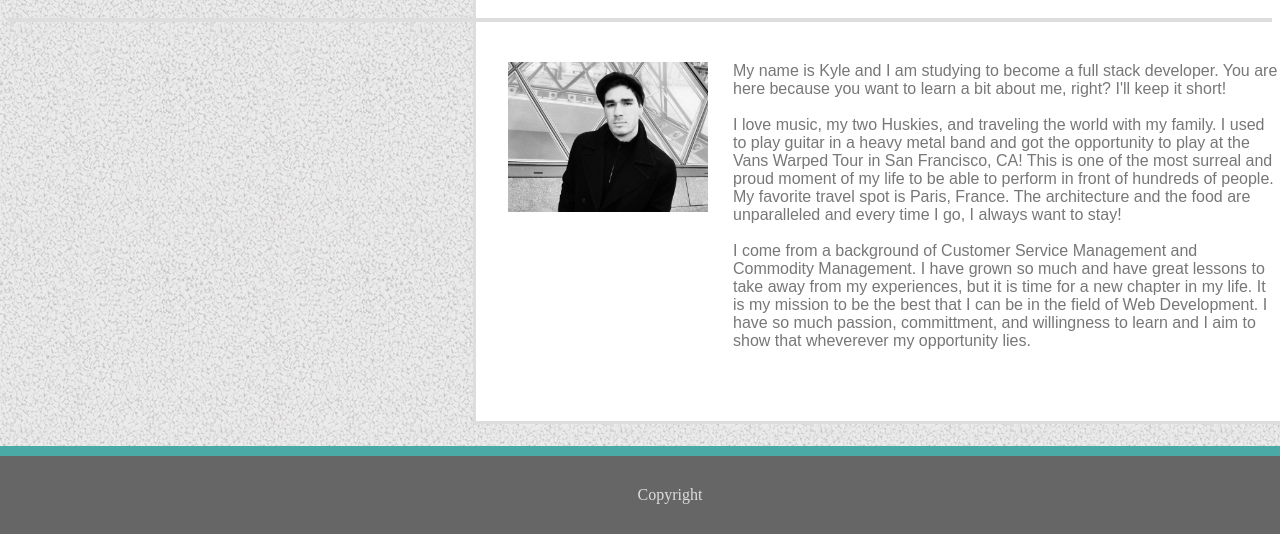
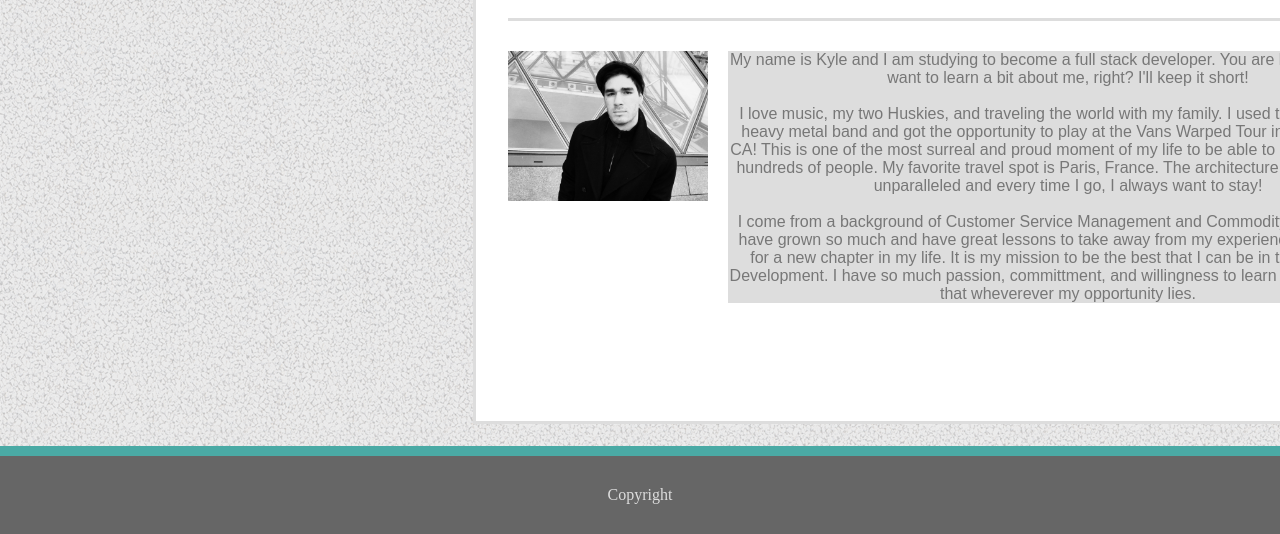
Before and after one commit to kyleoliveri/Basic-Portfolio, a plain HTML site: page index.html in a window 1280 px wide. Shown: the part 266-800 px from the top of the page. Drawn offline with Linux system fonts and the light colour scheme.

Commit message:
update to html and css 2

```diff
--- a/assets/css/style.css
+++ b/assets/css/style.css
@@ -16,7 +16,7 @@
     margin-left: auto;
     margin-right: auto;
     height: 94px;
-    width: 100%;
+    width: 1;
     position: absolute;
     top: 0;
     left: 0;
@@ -63,35 +63,45 @@
     font-family: Georgia, 'Times New Roman', Times, serif;
     margin-top: 220px;
     margin-left: 500px;
-    /* border-bottom: solid #dddddd 4px; */
 }
 .amimg {
     height: 150px;
     width: 200px;
-    margin-left: 500px;
-    margin-top: 40px;
+    margin-top: 30px;
     float: left;
 }
 p {
     font-family: Arial, Helvetica, sans-serif;
     color: #777777;
-    margin-left: 725px;
-    margin-top: 40px;
-    float: left;
-    position: absolute;
+    margin-left: 220px;
+    margin-top: 30px;
+    text-align: center;
+    overflow-wrap: auto;
+    background: #dddddd;
 
 }
 .footer {
     color: #dddddd;
-    width: 100%;
     padding: 30px;
     text-align: center;
     background: #666666;
     border-top: solid 10px #4aaaa5;
     position: absolute;
     left: 0;
+    right: 0;
     bottom: 0;
 }
 #img-p {
-    border-top: solid #dddddd 4px;
+    width: 900px;
+    height: 330px;
+    position: relative;
+    margin-left: 500px;
+    background: #fff;
+    float: left;
 }
+.amborder {
+    width: 900px;
+    height: 3px;
+    background: #dddddd;
+    margin-left: 500px;
+}
--- a/index.html
+++ b/index.html
@@ -24,6 +24,7 @@
     <div id="aboutme">
         <h1>About Me</h1>
     </div>
+    <div class="amborder"></div>
     <div id="img-p">
         <img class="amimg" src="../Basic-Portfolio/assets/images/IMG_0271.jpg" alt="About Me Image">
             <p>
```
Lines whose indentation alone changed are shown as unchanged.
